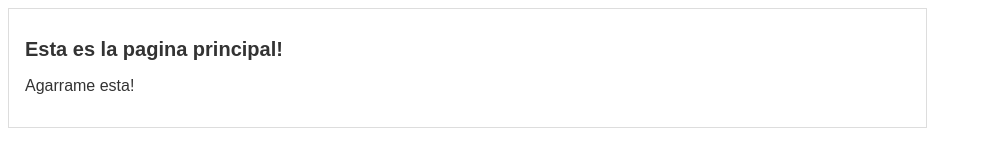
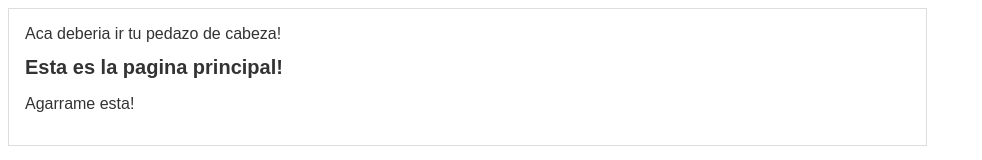
Before and after one commit to jclagoria/re-aprender, a plain HTML site: page index.html in a window 1280 px wide. Shown: the whole page, without its empty margins (0-982 px from the left). Drawn offline with Linux system fonts and the light colour scheme.

Commit message:
add new section in index.html

```diff
--- a/index.html
+++ b/index.html
@@ -5,6 +5,9 @@
     </head>
     <body>
         <div id="container">
+            <div id="cabecera">
+                Aca deberia ir tu pedazo de cabeza!
+            </div>
             <div id="post">
                 <h1>Esta es la pagina principal!</h1>
                 <p>Agarrame esta!</p>
```
